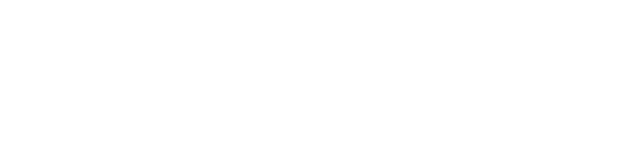
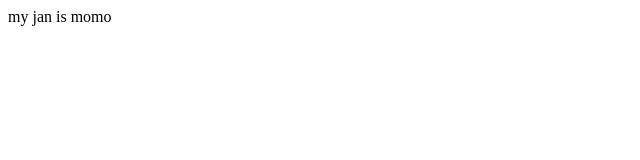
Before and after one commit to mdshahjahanmia9/hackerboy, a plain HTML site: page index.html in a window 1280 px wide. Shown: the whole page, without its empty margins (0-640 px from the left). Drawn offline with Linux system fonts and the light colour scheme.

Commit message:
Update index.html

```diff
--- a/index.html
+++ b/index.html
@@ -5,7 +5,7 @@
     <meta name="viewport" content="width=device-width, initial-scale=1.0">
     <title>Document</title>
 </head>
-<body>
+<body> my jan is momo
 
 </body>
 </html>
```
